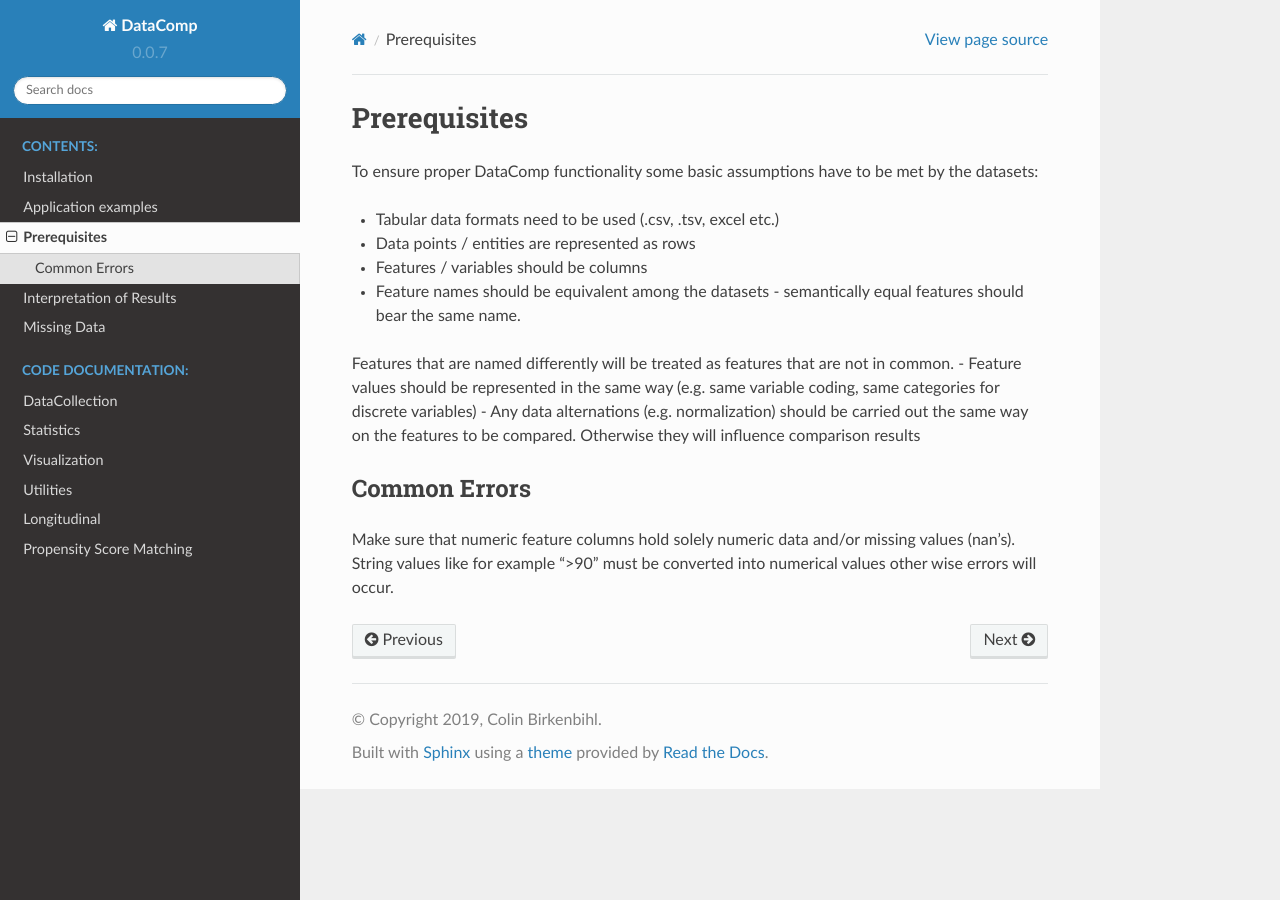
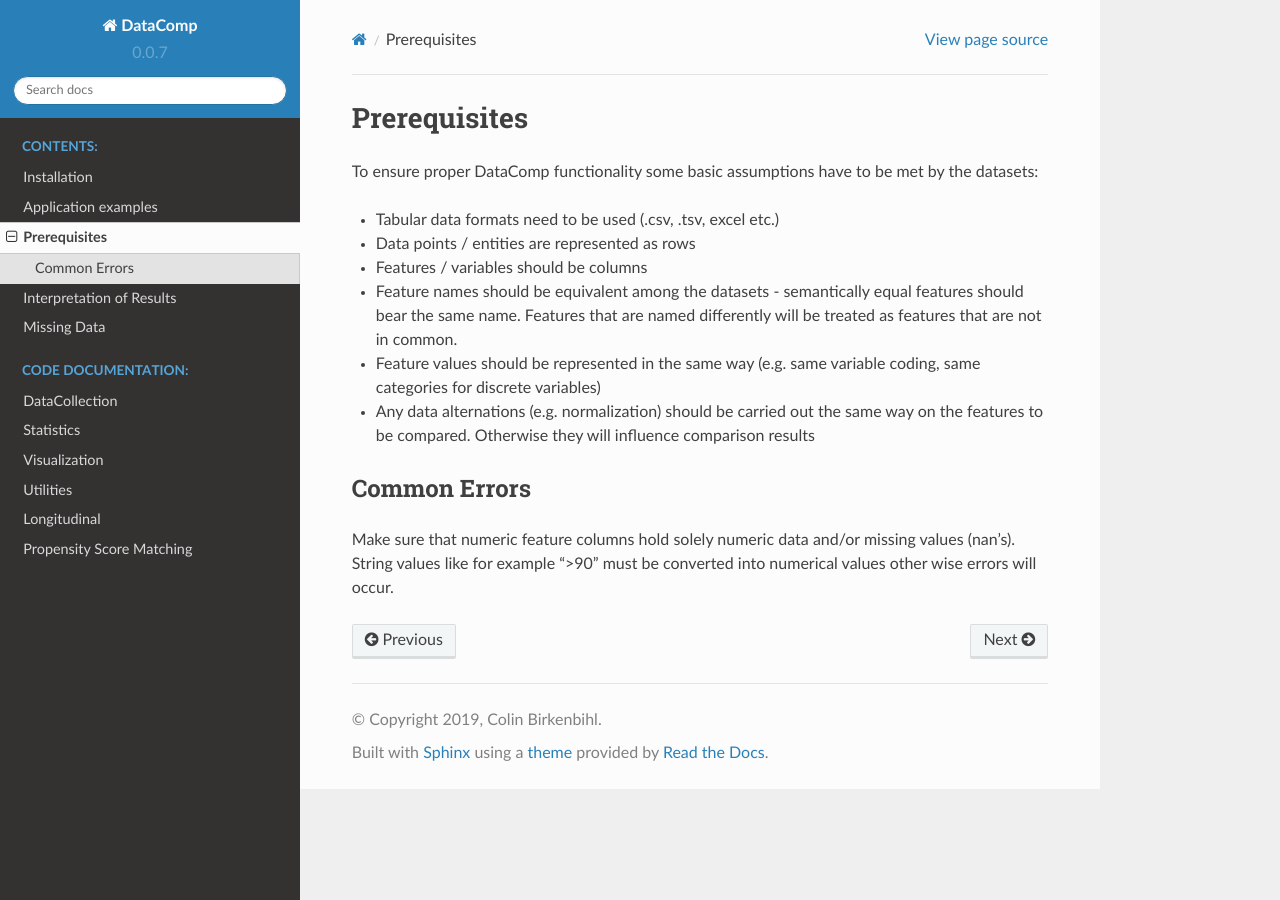
Before and after one commit to Cojabi/DataComp, a Sphinx documentation site: the page built from docs/source/preprocessing.rst, in a window 1280 px wide. Built offline with Sphinx 7.4.7 and the Read the Docs theme 2.0.0, drawn with Linux system fonts in a browser that asks for light colours.

Commit message:
fixed indentation error

```diff
--- a/docs/source/preprocessing.rst
+++ b/docs/source/preprocessing.rst
@@ -6,11 +6,11 @@ To ensure proper DataComp functionality some basic assumptions have to be met by
 - Tabular data formats need to be used (.csv, .tsv, excel etc.)
 - Data points / entities are represented as rows
 - Features / variables should be columns
-- Feature names should be equivalent among the datasets - semantically equal features should bear the same name. \
-Features that are named differently will be treated as features that are not in common.
+- Feature names should be equivalent among the datasets - semantically equal features should bear the same name.
+  Features that are named differently will be treated as features that are not in common.
 - Feature values should be represented in the same way (e.g. same variable coding, same categories for discrete variables)
-- Any data alternations (e.g. normalization) should be carried out the same way on the features to be compared. \
-Otherwise they will influence comparison results
+- Any data alternations (e.g. normalization) should be carried out the same way on the features to be compared.
+  Otherwise they will influence comparison results
 
 
 Common Errors
```
